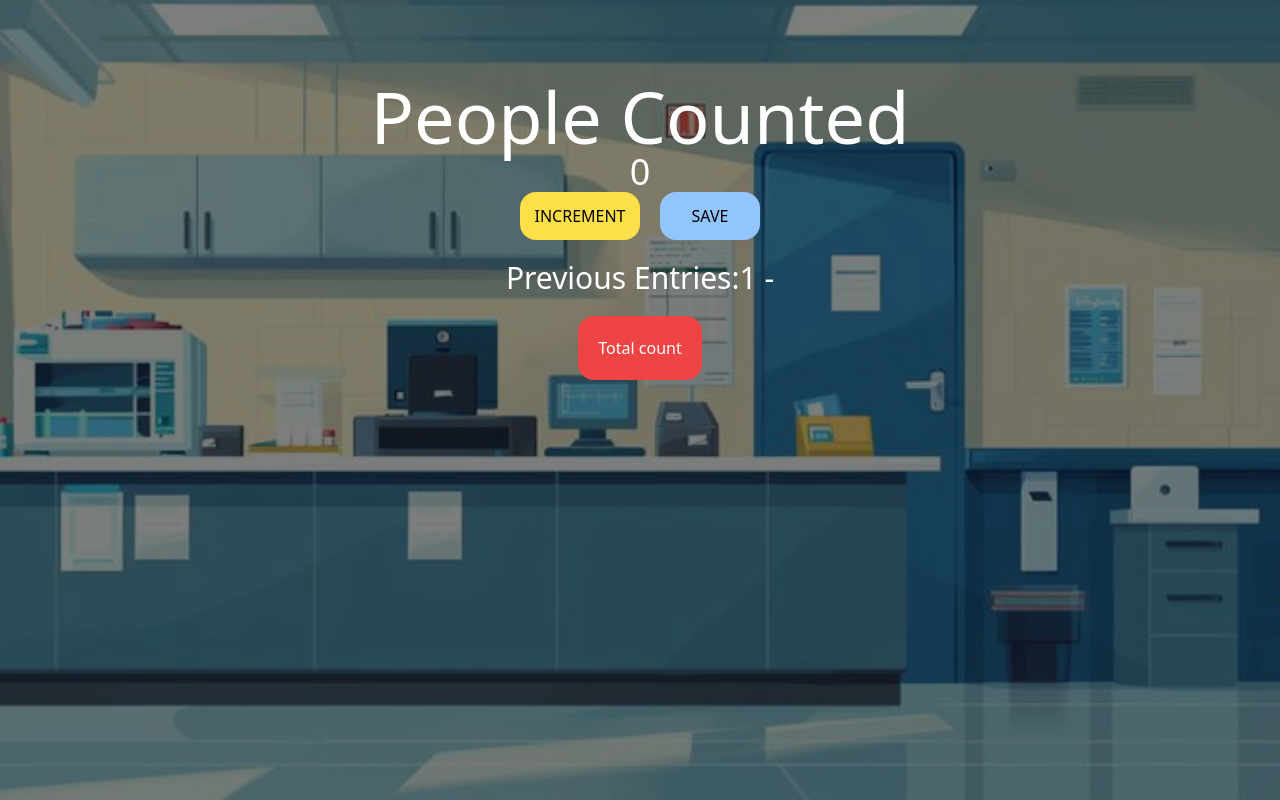
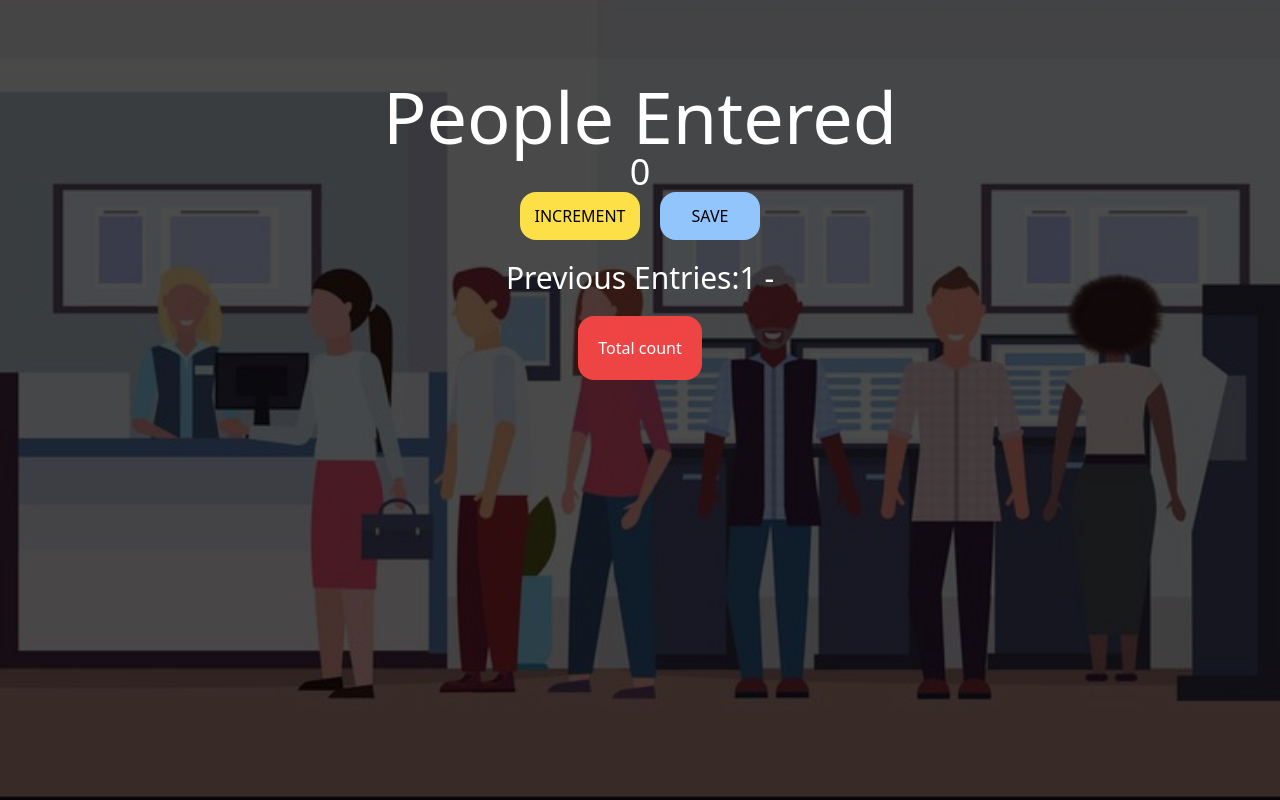
Before and after one commit to Ayimaah-crypto/Javascript-ayimaa, a website: page index.html in a window 1280 px wide. Drawn offline with nearby package versions, Linux system fonts and the light colour scheme.

Commit message:
trying to see if i have already done this

```diff
--- a/index.html
+++ b/index.html
@@ -9,10 +9,10 @@
 
 </head>
 
-<body class="relative bg-[url('images/counter.jpg')] bg-center bg-cover min-h-screen">
-    <div class="absolute inset-0 bg-black bg-opacity-50 z-0"></div>
+<body class="relative bg-[url('images/people.jpg')] bg-center bg-cover min-h-screen">
+    <div class="absolute inset-0 bg-black bg-opacity-70 z-0"></div>
     <div class="relative z-10 text-white">
-        <h1 class="text-7xl text-center pt-20  ">People Counted</h1>
+        <h1 class="text-7xl text-center pt-20  ">People Entered</h1>
     <h2 class="text-4xl text-center" id="count-el">0</h2>
     <div class="flex justify-center space-x-5">
         <button class="border-1 p-2 w-[120px] border-black text-black bg-yellow-300 rounded-2xl justify-center " id="increment-btn"
```
Also changed, not shown: images/people.jpg (added).
